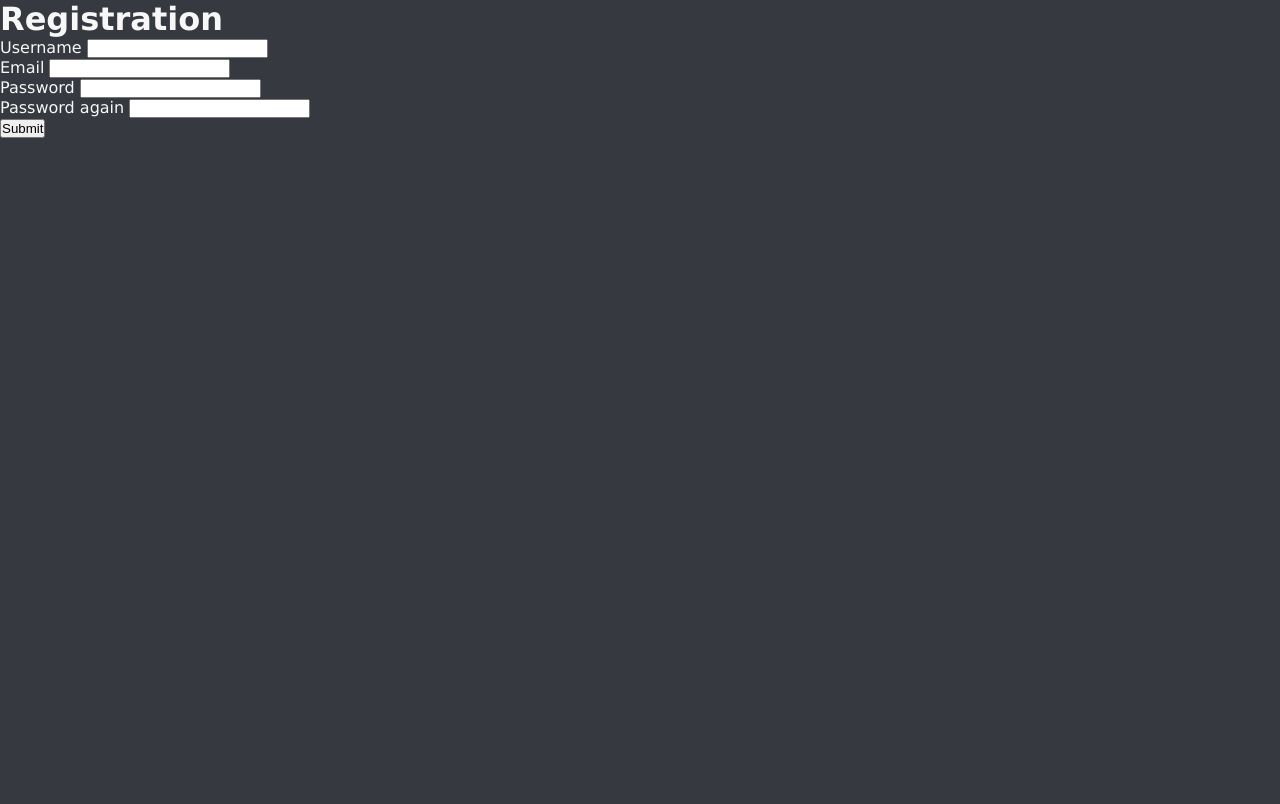
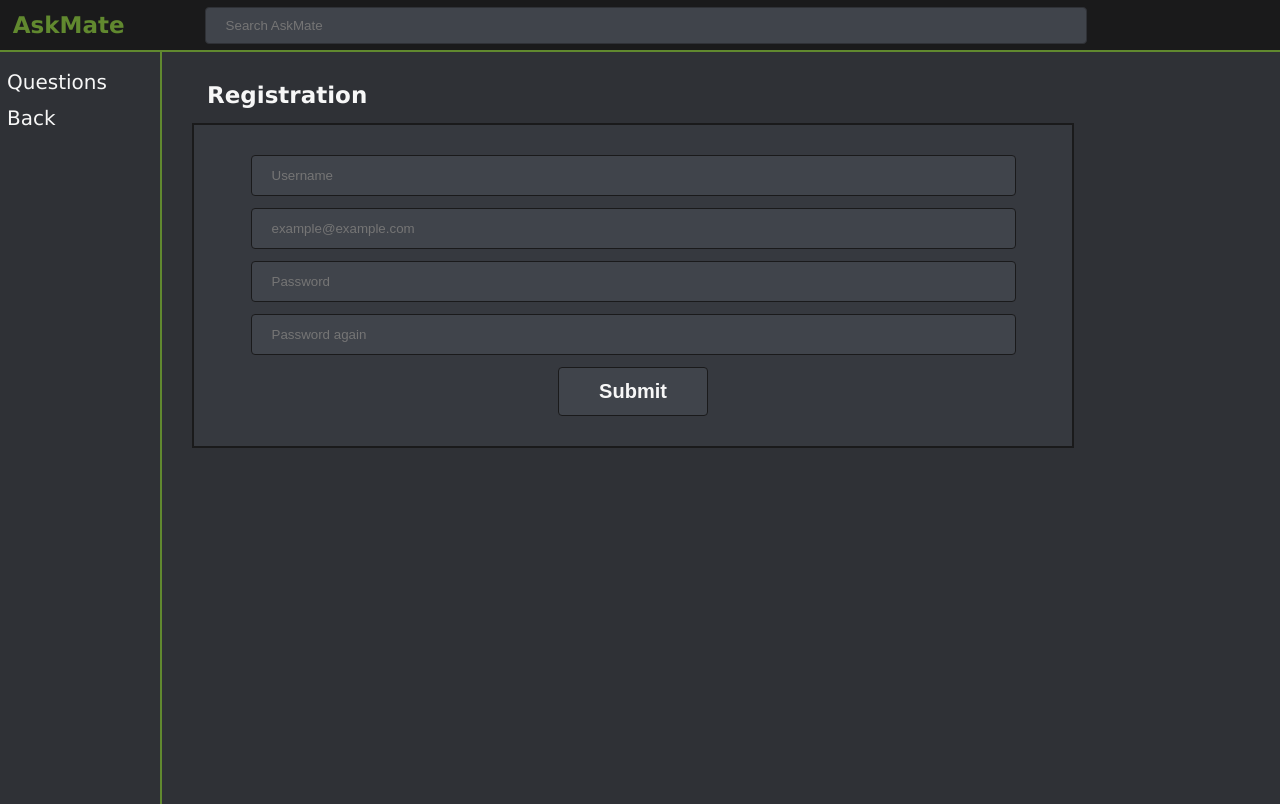
Before and after one commit to CodecoolGlobal/ask-mate-cyphers, a Flask app: page /registration in a window 1280 px wide. Before the commit the page ends 138 px from the top, so only its background shows below. Run offline with Flask 2, Linux system fonts and the light colour scheme.

Commit message:
styling for some pages

```diff
--- a/static/style.css
+++ b/static/style.css
@@ -12,7 +12,7 @@ body {
     --bg-color-2: #40444b;
     --bg-color-3: #36393f;
     color: var(--text-color);
-    background-color: var(--bg-color-3);
+    background-color: var(--first-color);
 }
 
 a {
@@ -23,7 +23,7 @@ a {
 .page_body {
     margin: 0 calc(50% - 480px);
     border-left: 2px solid var(--second-color);
-    min-height: calc(100vh - 54px);
+    min-height: calc(100vh - 58px);
     padding-bottom: 10px;
 }
 
@@ -464,6 +464,28 @@ a.answer_button:hover {
     color: var(--text-color);
 }
 
+#form input[type=email] {
+    background-color: var(--bg-color-2);
+    box-sizing: border-box;
+    border: 1px solid var(--third-color);
+    border-radius: 4px;
+    width: 90%;
+    padding: 12px 20px;
+    margin-bottom: 12px;
+    color: var(--text-color);
+}
+
+#form input[type=password] {
+    background-color: var(--bg-color-2);
+    box-sizing: border-box;
+    border: 1px solid var(--third-color);
+    border-radius: 4px;
+    width: 90%;
+    padding: 12px 20px;
+    margin-bottom: 12px;
+    color: var(--text-color);
+}
+
 #form input[type=text]:focus {
     border: none;
 }
--- a/templates/list.html
+++ b/templates/list.html
@@ -27,13 +27,12 @@
                 </div>
             </div>
             <a href="/list" class="active">Questions</a>
-            <a href="/add-question">New question</a>
-                        {% if 'id' in session %}
+            <a href="{{ url_for('tags_data') }}">Tags</a>
+            {% if 'id' in session %}
                 <a href="{{ url_for('list_users') }}">Users</a>
                 <p class="logo">{{ session['username'] }}</p>
                 <a href="/add-question">New question</a>
                 <a href="{{ url_for('logout') }}">Logout</a>
-                <a href="{{ url_for('tags_data') }}">Tags</a>
             {% else %}
                 <a href="{{ url_for('registration') }}">Registration</a>
                 <a href="{{ url_for('login') }}">Login</a>
--- a/templates/question.html
+++ b/templates/question.html
@@ -19,7 +19,7 @@
     </div>
 <div class="page_body">
         <div class="menu">
-            <a href="" class="active">This question</a>
+            <a href="/">Back</a>
             <a href="/list">Questions</a>
             <a href="/add-question">New question</a>
         </div>
--- a/templates/registration.html
+++ b/templates/registration.html
@@ -1,20 +1,31 @@
 {% extends "layout.html" %}
 {% block head %}
     {{ super() }}
-    <h1>Registration</h1>
 {% endblock %}
 {% block content %}
-    <div id="registration">
+    <div class="header">
+        <div class="logo">
+            <a href="/">AskMate</a>
+        </div>
+        <div class="search">
+            <form action="/search">
+                <input id="name-input" type="text" name="search" placeholder="Search AskMate" autocomplete="off">
+            </form>
+        </div>
+    </div>
+    <div class="page_body">
+        <div class="menu">
+            <a href="/list">Questions</a>
+            <a href="/">Back</a>
+        </div>
+    <div id="form">
+        <h1>Registration</h1>
         <form action="{{ url_for('registration') }}" method="post">
-            <label for="username">Username</label>
-            <input id="username" name="username" type="text" required><br>
-            <label for="email">Email</label>
-            <input id="email" name="email" type="email" required><br>
-            <label for="password">Password</label>
-            <input id="password" name="password" type="password" required><br>
-            <label for="password_again">Password again</label>
-            <input id="password_again" name="password_again" type="password" required><br>
-            <button type="submit">Submit</button>
+            <input id="username" name="username" type="text" required placeholder="Username"><br>
+            <input id="email" name="email" type="email" required placeholder="example@example.com"><br>
+            <input id="password" name="password" type="password" required placeholder="Password"><br>
+            <input id="password_again" name="password_again" type="password" required placeholder="Password again"><br>
+            <input type="submit" value="Submit">
         </form>
     </div>
 {% endblock %}
```
Also changed, not shown: other parts of static/style.css (+50 -0 lines), templates/list_users.html (+24 -11 lines), templates/login.html (+20 -7 lines), templates/tags.html (+17 -15 lines).
